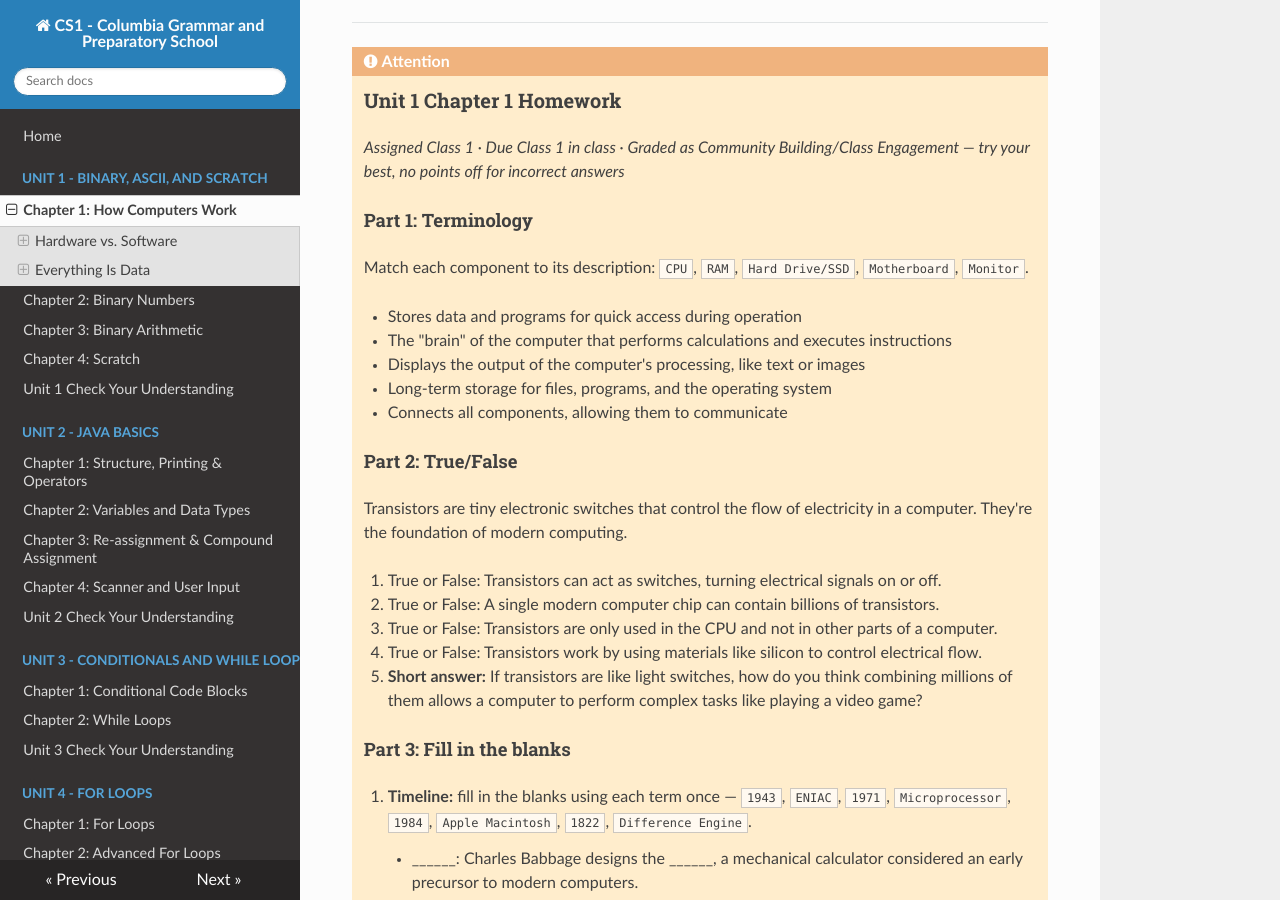
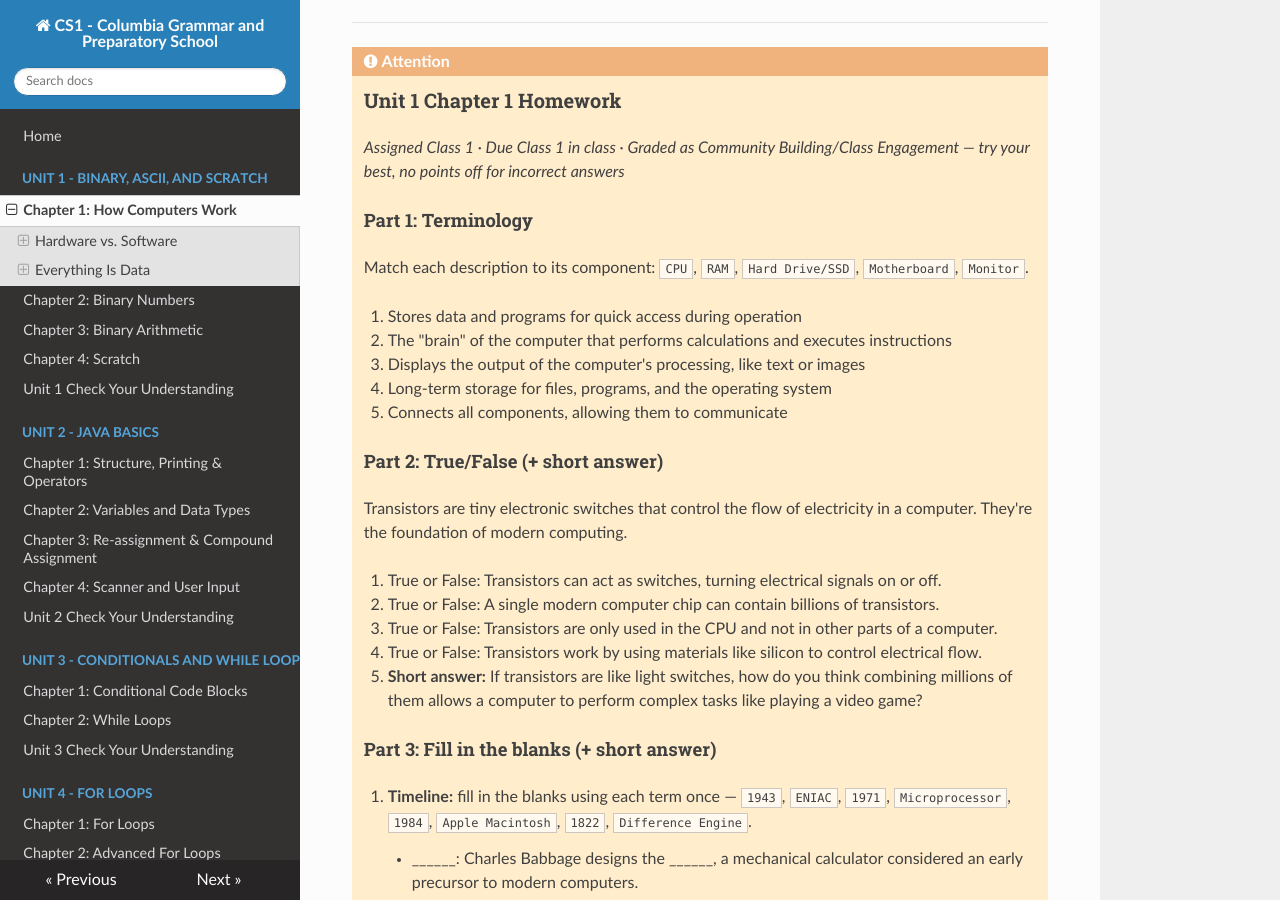
Before and after one commit to kjergens/cs1-site, an MkDocs documentation site: the page built from docs/unit1/notes_01_how_computers_work.md, in a window 1280 px wide and 900 px high, scrolled down 1750 px. Built offline with MkDocs 1.6.1, drawn with Linux system fonts in a browser that asks for light colours; nearby versions of some CDN libraries.

Commit message:
more fine-tuning HW

```diff
--- a/docs/unit1/notes_01_how_computers_work.md
+++ b/docs/unit1/notes_01_how_computers_work.md
@@ -68,15 +68,15 @@ When your program stores the String `"Hello"`, the computer stores the numbers `
 
     #### Part 1: Terminology
 
-    Match each component to its description: `CPU`, `RAM`, `Hard Drive/SSD`, `Motherboard`, `Monitor`.
+    Match each description to its component: `CPU`, `RAM`, `Hard Drive/SSD`, `Motherboard`, `Monitor`.
 
-    - Stores data and programs for quick access during operation
-	- The "brain" of the computer that performs calculations and executes instructions
-	- Displays the output of the computer's processing, like text or images
-	- Long-term storage for files, programs, and the operating system
-	- Connects all components, allowing them to communicate
+    1. Stores data and programs for quick access during operation
+	2. The "brain" of the computer that performs calculations and executes instructions
+	3. Displays the output of the computer's processing, like text or images
+	4. Long-term storage for files, programs, and the operating system
+	5. Connects all components, allowing them to communicate
 
-	#### Part 2: True/False
+	#### Part 2: True/False (+ short answer)
 
 	Transistors are tiny electronic switches that control the flow of electricity in a computer. They're the foundation of modern computing.
 
@@ -86,7 +86,7 @@ When your program stores the String `"Hello"`, the computer stores the numbers `
 	4. True or False: Transistors work by using materials like silicon to control electrical flow.
 	5. **Short answer:** If transistors are like light switches, how do you think combining millions of them allows a computer to perform complex tasks like playing a video game?
 
-	#### Part 3: Fill in the blanks
+	#### Part 3: Fill in the blanks (+ short answer)
 
 	1. **Timeline:** fill in the blanks using each term once — `1943`, `ENIAC`, `1971`, `Microprocessor`, `1984`, `Apple Macintosh`, `1822`, `Difference Engine`.
 	    - ______: Charles Babbage designs the ______, a mechanical calculator considered an early precursor to modern computers.
```
